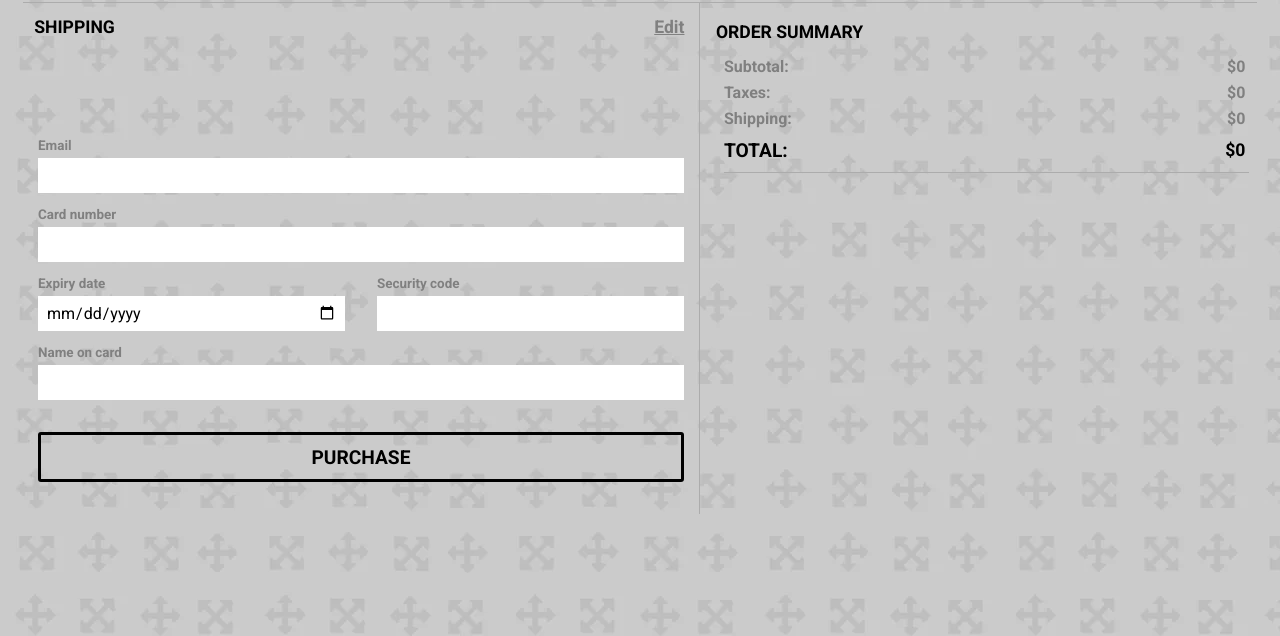
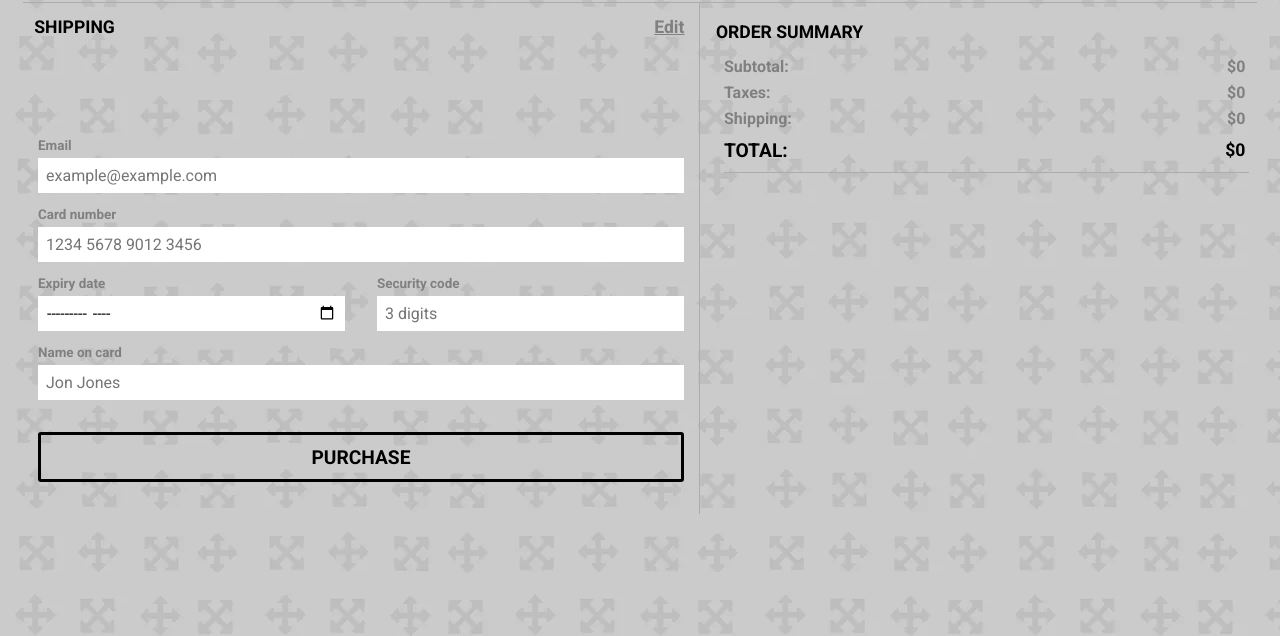
Before and after one commit to jaalzu/shopping-page, a plain HTML site: page pages/payment.html in a window 1280 px wide. Shown: the part 164-800 px from the top of the page. Drawn offline with Linux system fonts and the light colour scheme; a web font is replaced by a local one.

Commit message:
small changes

```diff
--- a/pages/payment.html
+++ b/pages/payment.html
@@ -45,24 +45,24 @@
             <form action="">
                 <div class="form__input">
                     <label for="email">Email</label>
-                    <input type="email" id="email" required>
+                    <input type="email" id="email" placeholder="example@example.com" required>
                 </div>
                 <div class="form__input ">
                     <label for="card-number">Card number</label>
-                    <input type="number" id="card-number" required>
+                    <input type="number" id="card-number" placeholder="1234 5678 9012 3456" required>
                     <div class="form__col-2">
                         <div class="form__input">
                             <label for="card-date">Expiry date</label>
-                            <input type="date" id="date" required>
+                            <input type="month" id="date" placeholder="MM/YY" required>
                         </div>
                         <div class="form__input">
                             <label for="card-code">Security code</label>
-                            <input type="number" id="security-date" required>
+                            <input type="number" id="security-date" placeholder="3 digits" required>
                         </div>
                     </div>
 
                     <label for="name-card">Name on card</label>
-                    <input type="text" id="name-card" required>
+                    <input type="text" id="name-card" placeholder="Jon Jones" required>
                 </div>
                 <button class="button primary__button button__desktop checkout__button">PURCHASE</button>
             </form>
```
Also changed, not shown: pages/checkout.html (+6 -6 lines).
